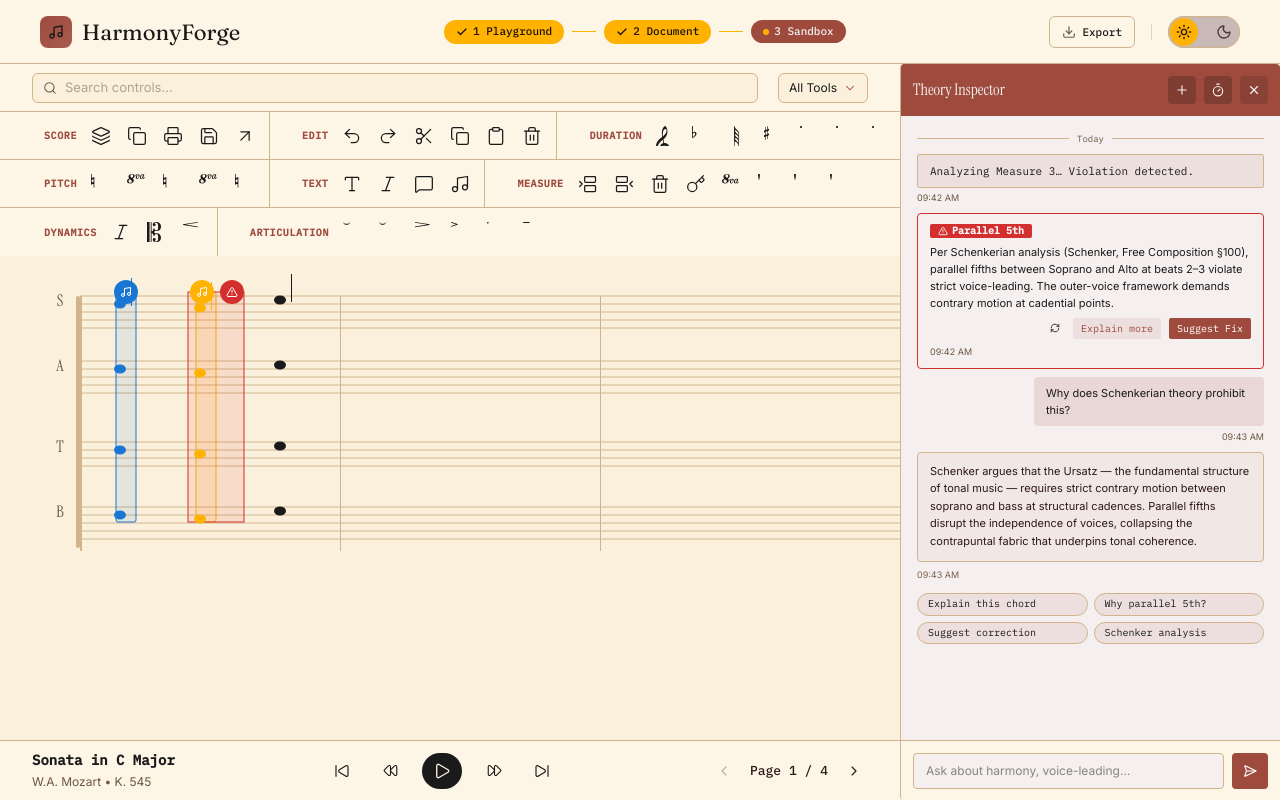
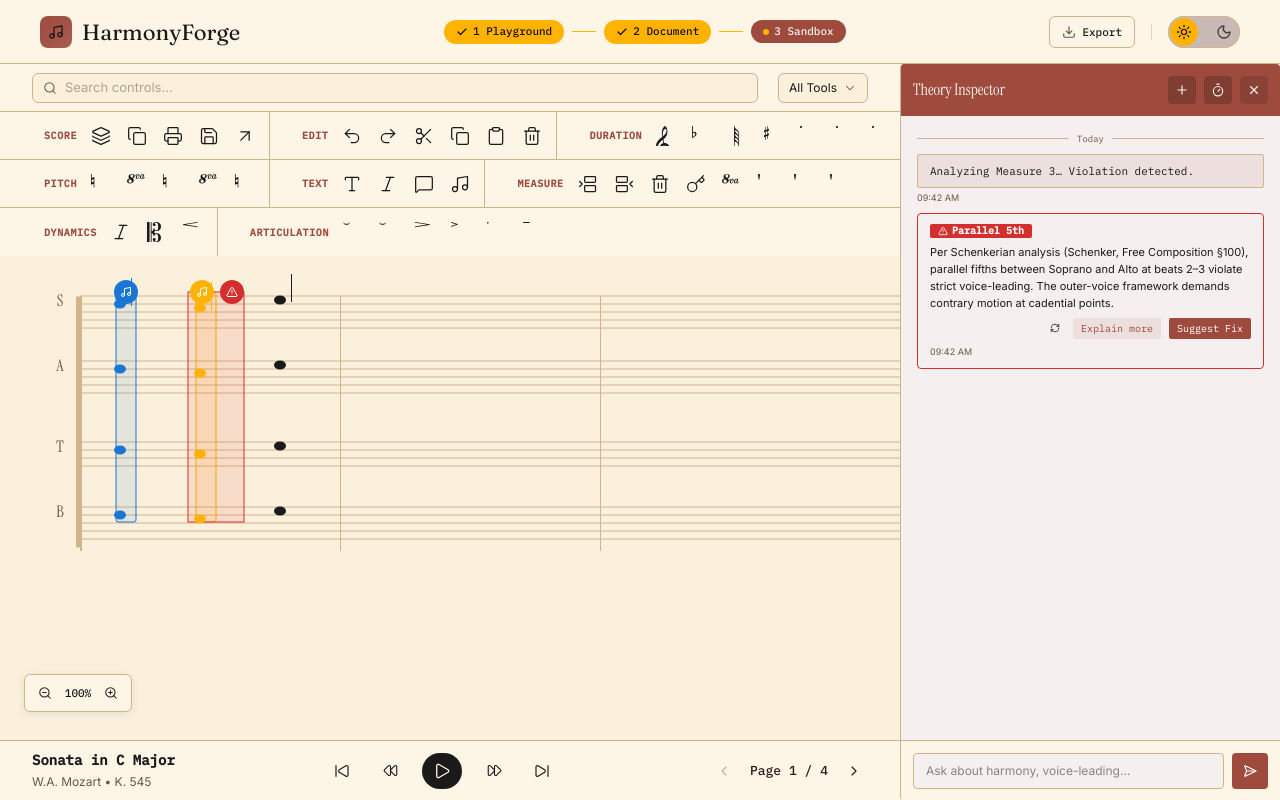
Before and after one commit to spatel54/harmony-forge-redesign, a Next.js app: page /sandbox in a window 1280 px wide. Built offline with nearby package versions, Linux system fonts and the light colour scheme; a web font is replaced by a local one.

Commit message:
feat: 7 UI edits — modal centering, search/filter, zoom, resizable inspector, chat, Traditional tag, MusicStand resize

```diff
--- a/src/app/sandbox/page.tsx
+++ b/src/app/sandbox/page.tsx
@@ -1,6 +1,7 @@
 "use client";
 
 import React from "react";
+import { ZoomIn, ZoomOut } from "lucide-react";
 import { SandboxHeader } from "@/components/organisms/SandboxHeader";
 import { ScorePalette } from "@/components/organisms/ScorePalette";
 import { ScoreCanvas } from "@/components/organisms/ScoreCanvas";
@@ -9,30 +10,152 @@ import { TheoryInspectorPanel } from "@/components/organisms/TheoryInspectorPane
 import { ExportModal } from "@/components/organisms/ExportModal";
 import { ChatFAB } from "@/components/atoms/ChatFAB";
 
+const TOOL_GROUPS = [
+  "SCORE",
+  "EDIT",
+  "DURATION",
+  "PITCH",
+  "TEXT",
+  "MEASURE",
+  "DYNAMICS",
+  "ARTICULATION",
+];
+
+/** Simulated AI replies for the Theory Inspector chat */
+const AI_REPLIES = [
+  "According to Schenkerian analysis, this progression represents a middleground structural motion from I to V.",
+  "The parallel fifths between Soprano and Alto at beat 3 violate strict voice-leading (Schenker, Free Composition §100).",
+  "This cadential Ⅰ⁶₄ → V pattern is a standard suspension figure found throughout Classical-era counterpoint.",
+  "The bass line descends by step through a filled-in third — a common *Bassbrechung* pattern.",
+];
+
 /**
  * TactileSandboxPage
  * Pencil Nodes: dcf2A (with inspector) / AcJnt / FlAan (full-width, inspector closed).
  *
- * Layout — Inspector open (default):
- *   ┌──────────────────────────────┬──────────────────┐
- *   │  ScorePalette  (fills)        │                  │
- *   ├──────────────────────────────┤  TheoryInspector │
- *   │  ScoreCanvas   (fills)        │  Panel (380px)   │
- *   ├──────────────────────────────┤                  │
- *   │  SandboxPlaybackBar (60px)    │                  │
- *   └──────────────────────────────┴──────────────────┘
- *
- * Layout — Inspector closed (Node AcJnt / FlAan):
- *   ScoreCanvas fills full width; ChatFAB floats bottom-right to reopen.
+ * New in this revision:
+ *  - ScorePalette search + All Tools filter wired with local state
+ *  - Zoom in/out controls (level 50–200%)
+ *  - Theory Inspector panel is resizable by dragging left edge
+ *  - Chat has functional send + simulated AI reply
+ *  - Inspector close/open with ChatFAB
  */
 export default function TactileSandboxPage() {
+  // Playback
   const [isPlaying, setIsPlaying] = React.useState(false);
   const [currentPage, setCurrentPage] = React.useState(1);
-  const [chatInput, setChatInput] = React.useState("");
+  const totalPages = 4;
+
+  // Export modal
   const [isExportModalOpen, setIsExportModalOpen] = React.useState(false);
+
+  // Theory inspector open/close
   const [isInspectorOpen, setIsInspectorOpen] = React.useState(true);
 
-  const totalPages = 4;
+  // Inspector resizable width
+  const [inspectorWidth, setInspectorWidth] = React.useState(380);
+  const isResizing = React.useRef(false);
+  const startX = React.useRef(0);
+  const startWidth = React.useRef(380);
+
+  const handleResizeStart = React.useCallback(
+    (e: React.MouseEvent) => {
+      isResizing.current = true;
+      startX.current = e.clientX;
+      startWidth.current = inspectorWidth;
+      document.body.style.userSelect = "none";
+      document.body.style.cursor = "col-resize";
+    },
+    [inspectorWidth],
+  );
+
+  React.useEffect(() => {
+    const onMouseMove = (e: MouseEvent) => {
+      if (!isResizing.current) return;
+      const delta = startX.current - e.clientX; // dragging left → wider
+      const newW = Math.max(280, Math.min(600, startWidth.current + delta));
+      setInspectorWidth(newW);
+    };
+    const onMouseUp = () => {
+      isResizing.current = false;
+      document.body.style.userSelect = "";
+      document.body.style.cursor = "";
+    };
+    window.addEventListener("mousemove", onMouseMove);
+    window.addEventListener("mouseup", onMouseUp);
+    return () => {
+      window.removeEventListener("mousemove", onMouseMove);
+      window.removeEventListener("mouseup", onMouseUp);
+    };
+  }, []);
+
+  // Search + filter
+  const [searchValue, setSearchValue] = React.useState("");
+  const [activeFilter, setActiveFilter] = React.useState("All Tools");
+
+  // Zoom
+  const [zoom, setZoom] = React.useState(100);
+  const handleZoomIn = () => setZoom((z) => Math.min(200, z + 25));
+  const handleZoomOut = () => setZoom((z) => Math.max(50, z - 25));
+
+  // Chat state (edit 4)
+  const [chatInput, setChatInput] = React.useState("");
+  const [messages, setMessages] = React.useState<
+    Array<{
+      id: string;
+      type: "system" | "user" | "ai" | "violation" | "divider" | "chips";
+      content?: string;
+      timestamp?: string;
+    }>
+  >([
+    { id: "div1", type: "divider", content: "Today" },
+    {
+      id: "sys1",
+      type: "system",
+      content: "Analyzing Measure 3… Violation detected.",
+      timestamp: "09:42 AM",
+    },
+    {
+      id: "v1",
+      type: "violation",
+      content:
+        "Per Schenkerian analysis (Schenker, Free Composition §100), parallel fifths between Soprano and Alto at beats 2–3 violate strict voice-leading. The outer-voice framework demands contrary motion at cadential points.",
+      timestamp: "09:42 AM",
+    },
+  ]);
+
+  const handleSend = React.useCallback(() => {
+    const text = chatInput.trim();
+    if (!text) return;
+    const now = new Date().toLocaleTimeString("en-US", {
+      hour: "2-digit",
+      minute: "2-digit",
+    });
+    const userMsg = {
+      id: `u-${Date.now()}`,
+      type: "user" as const,
+      content: text,
+      timestamp: now,
+    };
+    setMessages((prev) => [...prev, userMsg]);
+    setChatInput("");
+    // Simulate AI reply after 800ms
+    setTimeout(() => {
+      const reply = AI_REPLIES[Math.floor(Math.random() * AI_REPLIES.length)];
+      setMessages((prev) => [
+        ...prev,
+        {
+          id: `ai-${Date.now()}`,
+          type: "ai" as const,
+          content: reply,
+          timestamp: new Date().toLocaleTimeString("en-US", {
+            hour: "2-digit",
+            minute: "2-digit",
+          }),
+        },
+      ]);
+    }, 800);
+  }, [chatInput]);
 
   const handleExport = (format: string) => {
     console.log(`Exporting as ${format}...`);
@@ -44,21 +167,81 @@ export default function TactileSandboxPage() {
       className="flex flex-col w-full h-screen overflow-hidden"
       style={{ backgroundColor: "var(--hf-bg)" }}
     >
-      {/* ── Zone 1: Header ───────────────────────────────────────── */}
+      {/* Zone 1: Header */}
       <SandboxHeader onExportClick={() => setIsExportModalOpen(true)} />
 
-      {/* ── Below header: body ───────────────────────────────────── */}
+      {/* Body */}
       <div className="flex flex-1 min-h-0 overflow-hidden">
-        {/* ── Left column: score area ──────────────────────────── */}
+        {/* Left column */}
         <div className="flex flex-col flex-1 min-w-0 overflow-hidden">
-          {/* Palette — always full-width of left column */}
-          <ScorePalette className="h-[192px] shrink-0" />
+          {/* ScorePalette — search & filter wired */}
+          <ScorePalette
+            className="h-[192px] shrink-0"
+            searchValue={searchValue}
+            onSearchChange={setSearchValue}
+            activeFilter={activeFilter}
+            onFilterChange={setActiveFilter}
+            filterOptions={["All Tools", ...TOOL_GROUPS]}
+          />
 
-          {/* Canvas — relative so ChatFAB can be absolutely positioned */}
+          {/* Canvas wrapper — relative for FAB + zoom controls */}
           <div className="relative flex-1 min-h-0">
-            <ScoreCanvas className="w-full h-full" />
+            <ScoreCanvas
+              className="w-full h-full"
+              style={{
+                transform: `scale(${zoom / 100})`,
+                transformOrigin: "top left",
+                width: `${10000 / zoom}%`,
+                height: `${10000 / zoom}%`,
+              }}
+            />
 
-            {/* ChatFAB — shown only when inspector is closed (Node t4vY4) */}
+            {/* Zoom controls — bottom-left of canvas */}
+            <div
+              className="absolute bottom-[28px] left-[24px] flex items-center gap-[4px] rounded-[6px] px-[8px] py-[6px]"
+              style={{
+                backgroundColor: "var(--hf-bg)",
+                border: "1px solid var(--hf-detail)",
+                boxShadow: "0 2px 8px rgba(0,0,0,0.08)",
+              }}
+            >
+              <button
+                type="button"
+                onClick={handleZoomOut}
+                disabled={zoom <= 50}
+                className="flex items-center justify-center w-[24px] h-[24px] rounded-[4px] transition-opacity hover:opacity-70 disabled:opacity-30 disabled:cursor-not-allowed focus-visible:outline-2 focus-visible:outline-offset-1 focus-visible:outline-(--hf-accent)"
+                aria-label="Zoom out"
+              >
+                <ZoomOut
+                  className="w-[14px] h-[14px]"
+                  style={{ color: "var(--hf-text-primary)" }}
+                  strokeWidth={1.75}
+                />
+              </button>
+
+              <span
+                className="font-mono text-[11px] font-medium tabular-nums w-[34px] text-center select-none"
+                style={{ color: "var(--hf-text-primary)" }}
+              >
+                {zoom}%
+              </span>
+
+              <button
+                type="button"
+                onClick={handleZoomIn}
+                disabled={zoom >= 200}
+                className="flex items-center justify-center w-[24px] h-[24px] rounded-[4px] transition-opacity hover:opacity-70 disabled:opacity-30 disabled:cursor-not-allowed focus-visible:outline-2 focus-visible:outline-offset-1 focus-visible:outline-(--hf-accent)"
+                aria-label="Zoom in"
+              >
+                <ZoomIn
+                  className="w-[14px] h-[14px]"
+                  style={{ color: "var(--hf-text-primary)" }}
+                  strokeWidth={1.75}
+                />
+              </button>
+            </div>
+
+            {/* ChatFAB — shown only when inspector is closed */}
             {!isInspectorOpen && (
               <div className="absolute bottom-[28px] right-[28px]">
                 <ChatFAB onClick={() => setIsInspectorOpen(true)} />
@@ -84,21 +267,38 @@ export default function TactileSandboxPage() {
           />
         </div>
 
-        {/* ── Right column: Theory Inspector (380px) — hidden when closed ── */}
+        {/* Right column: Theory Inspector — resizable */}
         {isInspectorOpen && (
-          <div className="w-[380px] shrink-0 h-full overflow-hidden">
+          <div
+            className="relative shrink-0 h-full overflow-hidden flex"
+            style={{ width: inspectorWidth }}
+          >
+            {/* Drag handle — left edge */}
+            <div
+              className="absolute left-0 top-0 bottom-0 w-[5px] cursor-col-resize z-10 group"
+              onMouseDown={handleResizeStart}
+              title="Drag to resize"
+            >
+              {/* Visual indicator on hover */}
+              <div
+                className="absolute left-[2px] top-[50%] -translate-y-[50%] w-[1px] h-[40px] rounded-full opacity-0 group-hover:opacity-100 transition-opacity"
+                style={{ backgroundColor: "var(--hf-accent)" }}
+              />
+            </div>
+
             <TheoryInspectorPanel
-              className="h-full"
+              className="h-full flex-1"
+              messages={messages}
               inputValue={chatInput}
               onInputChange={setChatInput}
-              onSend={() => setChatInput("")}
+              onSend={handleSend}
               onClose={() => setIsInspectorOpen(false)}
             />
           </div>
         )}
       </div>
 
-      {/* ── Modals ───────────────────────────────────────────────── */}
+      {/* Modals */}
       <ExportModal
         isOpen={isExportModalOpen}
         onClose={() => setIsExportModalOpen(false)}
```
Also changed, not shown: src/components/molecules/EnsemblePreviewCard.tsx (+24 -5 lines), src/components/molecules/MusicStand.tsx (+13 -10 lines), src/components/organisms/ExportModal.tsx (+8 -4 lines), src/components/organisms/ScorePalette.tsx (+75 -5 lines).
